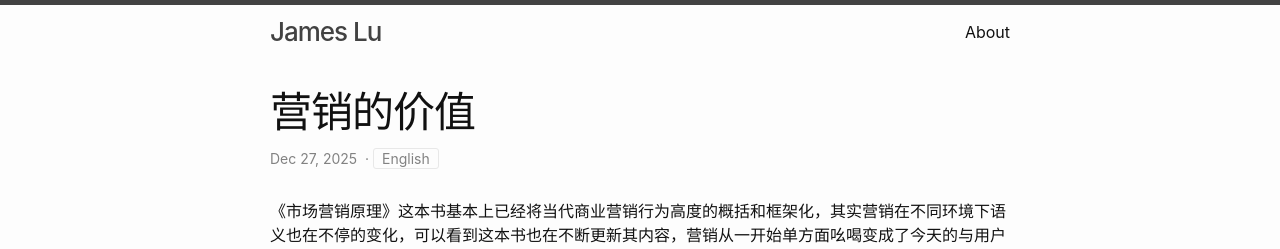
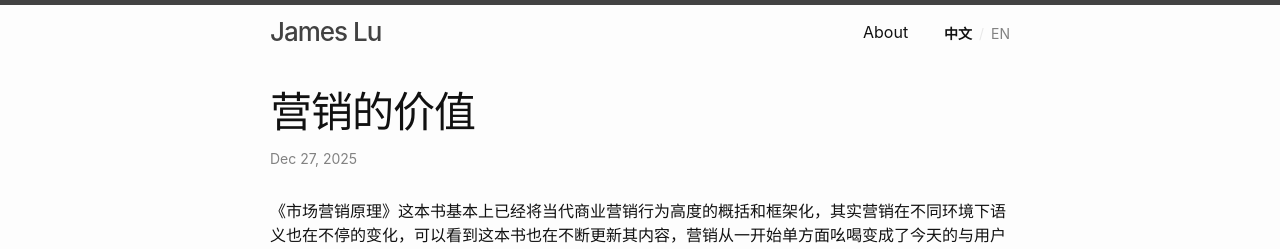
Before and after one commit to JamesDante/jamesdante.github.io, a Jekyll site: the page built from _posts/2025-12-27-promo.markdown, in a window 1280 px wide. Shown: the top 249 px of the page. Built offline with Jekyll 4.4.1, drawn with Linux system fonts in a browser that asks for light colours.

Commit message:
style adjustment

```diff
--- a/_includes/header.html
+++ b/_includes/header.html
@@ -5,7 +5,6 @@
     {%- assign page_paths = site.header_pages | default: default_paths -%}
     <a class="site-title" rel="author" href="{{ "/" | relative_url }}">{{ site.title | escape }}</a>
 
-    {%- if page_paths -%}
     <nav class="site-nav">
       <input type="checkbox" id="nav-trigger" class="nav-trigger" />
       <label for="nav-trigger">
@@ -17,14 +16,50 @@
       </label>
 
       <div class="trigger">
+        {%- if page_paths -%}
           {%- for path in page_paths -%}
             {%- assign my_page = site.pages | where: "path", path | first -%}
             {%- if my_page.title -%}
             <a class="page-link" href="{{ my_page.url | relative_url }}">{{ my_page.title | escape }}</a>
             {%- endif -%}
           {%- endfor -%}
+        {%- endif -%}
+
+        <span class="lang-switcher">
+          <a href="#" class="lang-btn{% if page.lang == 'zh' or page.lang == nil and page.layout != 'post' %} active{% endif %}" id="btn-zh" onclick="switchLang('zh'); return false;">中文</a>
+          <span class="lang-sep">/</span>
+          <a href="#" class="lang-btn{% if page.lang == 'en' %} active{% endif %}" id="btn-en" onclick="switchLang('en'); return false;">EN</a>
+        </span>
       </div>
     </nav>
-    {%- endif -%}
   </div>
 </header>
+
+<script>
+function switchLang(lang) {
+  var zhList = document.querySelector('.post-list-zh');
+  if (zhList) {
+    // Home page: toggle lists
+    zhList.style.display = lang === 'zh' ? 'block' : 'none';
+    document.querySelector('.post-list-en').style.display = lang === 'en' ? 'block' : 'none';
+    localStorage.setItem('preferred-lang', lang);
+  } else if (window.langAlternate && lang !== window.pageLang) {
+    // Post page: navigate to counterpart
+    window.location.href = window.langAlternate;
+    return;
+  }
+  document.getElementById('btn-zh').classList.toggle('active', lang === 'zh');
+  document.getElementById('btn-en').classList.toggle('active', lang === 'en');
+}
+
+document.addEventListener('DOMContentLoaded', function() {
+  var zhList = document.querySelector('.post-list-zh');
+  if (zhList) {
+    var pref = localStorage.getItem('preferred-lang') || 'zh';
+    zhList.style.display = pref === 'zh' ? 'block' : 'none';
+    document.querySelector('.post-list-en').style.display = pref === 'en' ? 'block' : 'none';
+    document.getElementById('btn-zh').classList.toggle('active', pref === 'zh');
+    document.getElementById('btn-en').classList.toggle('active', pref === 'en');
+  }
+});
+</script>
--- a/_layouts/post.html
+++ b/_layouts/post.html
@@ -12,20 +20,6 @@ layout: default
       </time>
       {%- if page.author -%}
         • <span itemprop="author" itemscope itemtype="http://schema.org/Person"><span class="p-author h-card" itemprop="name">{{ page.author }}</span></span>
-      {%- endif -%}
-
-      {%- if page.ref -%}
-        {%- assign posts = site.posts | where: "ref", page.ref -%}
-        {%- for post in posts -%}
-          {%- if post.lang != page.lang -%}
-            &nbsp;·&nbsp;
-            {%- if post.lang == "en" -%}
-              <a class="lang-switch" href="{{ post.url | relative_url }}">English</a>
-            {%- else -%}
-              <a class="lang-switch" href="{{ post.url | relative_url }}">中文</a>
-            {%- endif -%}
-          {%- endif -%}
-        {%- endfor -%}
       {%- endif -%}
     </p>
   </header>
--- a/_sass/minima/_layout.scss
+++ b/_sass/minima/_layout.scss
@@ -259,43 +259,31 @@
 /**
  * Language switching
  */
-.lang-tabs {
-  margin-bottom: $spacing-unit * 0.5;
+.lang-switcher {
+  display: inline-block;
+  margin-left: 16px;
+  font-size: $small-font-size;
+  line-height: $base-line-height * $base-font-size * 2.25;
+  vertical-align: middle;
 
-  .lang-tab {
-    display: inline-block;
-    padding: 4px 14px;
-    border: 1px solid $grey-color-light;
-    border-radius: 3px;
-    margin-right: 8px;
-    font-size: $small-font-size;
+  .lang-btn {
     color: $grey-color;
     text-decoration: none;
-    transition: background-color 0.15s, color 0.15s;
 
     &:hover {
-      background-color: $grey-color-light;
       color: $text-color;
     }
 
     &.active {
-      background-color: $grey-color-dark;
-      border-color: $grey-color-dark;
-      color: #fff;
+      color: $text-color;
+      font-weight: 600;
+      cursor: default;
+      pointer-events: none;
     }
   }
-}
 
-.lang-switch {
-  font-size: $small-font-size;
-  color: $grey-color;
-  border: 1px solid $grey-color-light;
-  border-radius: 3px;
-  padding: 1px 8px;
-  text-decoration: none;
-
-  &:hover {
-    color: $text-color;
-    border-color: $grey-color;
+  .lang-sep {
+    color: $grey-color-light;
+    margin: 0 3px;
   }
 }
```
Also changed, not shown: other parts of _layouts/post.html (+8 -0 lines), _layouts/home.html (+0 -18 lines). Lines whose indentation alone changed are shown as unchanged.
